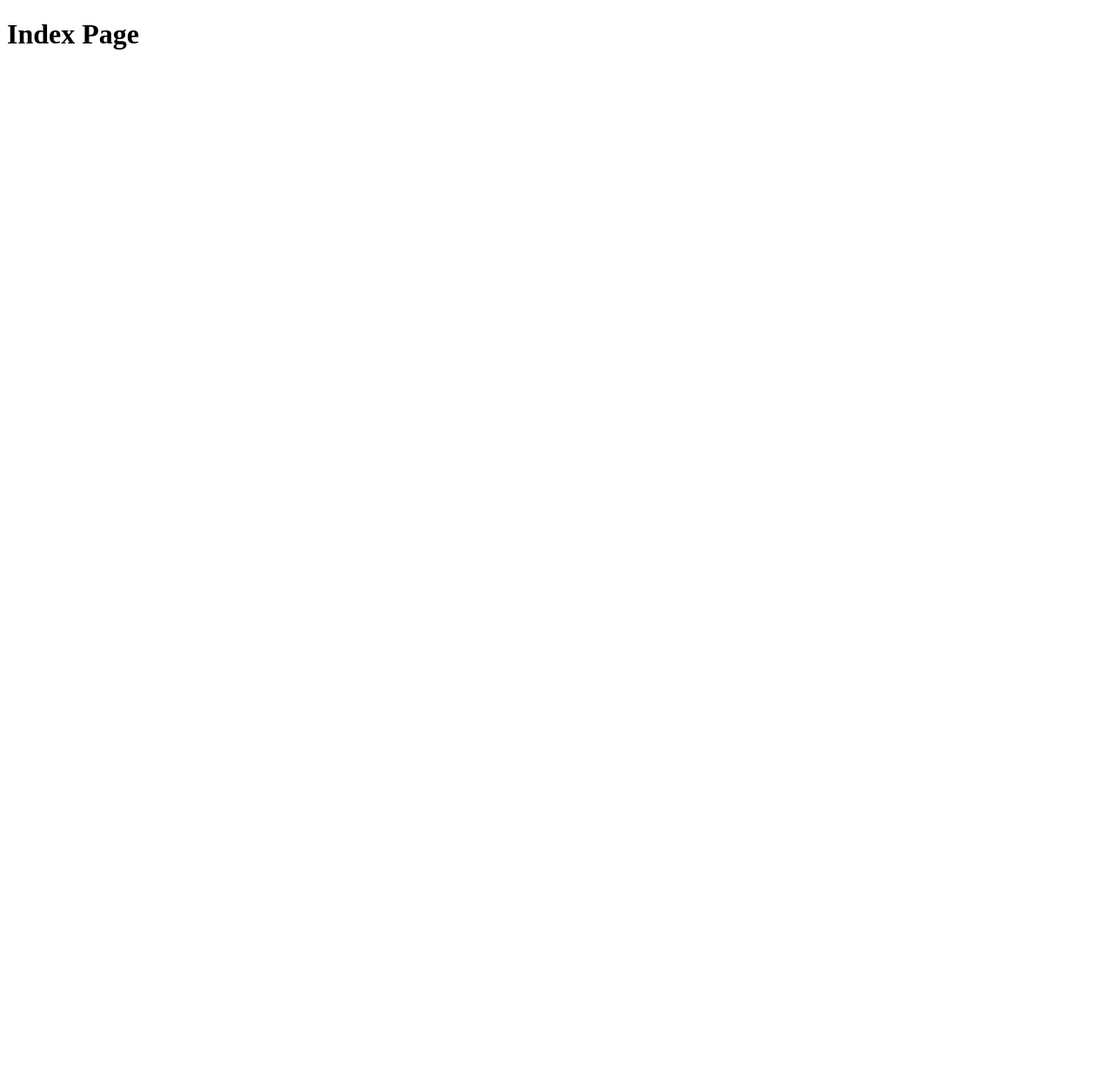
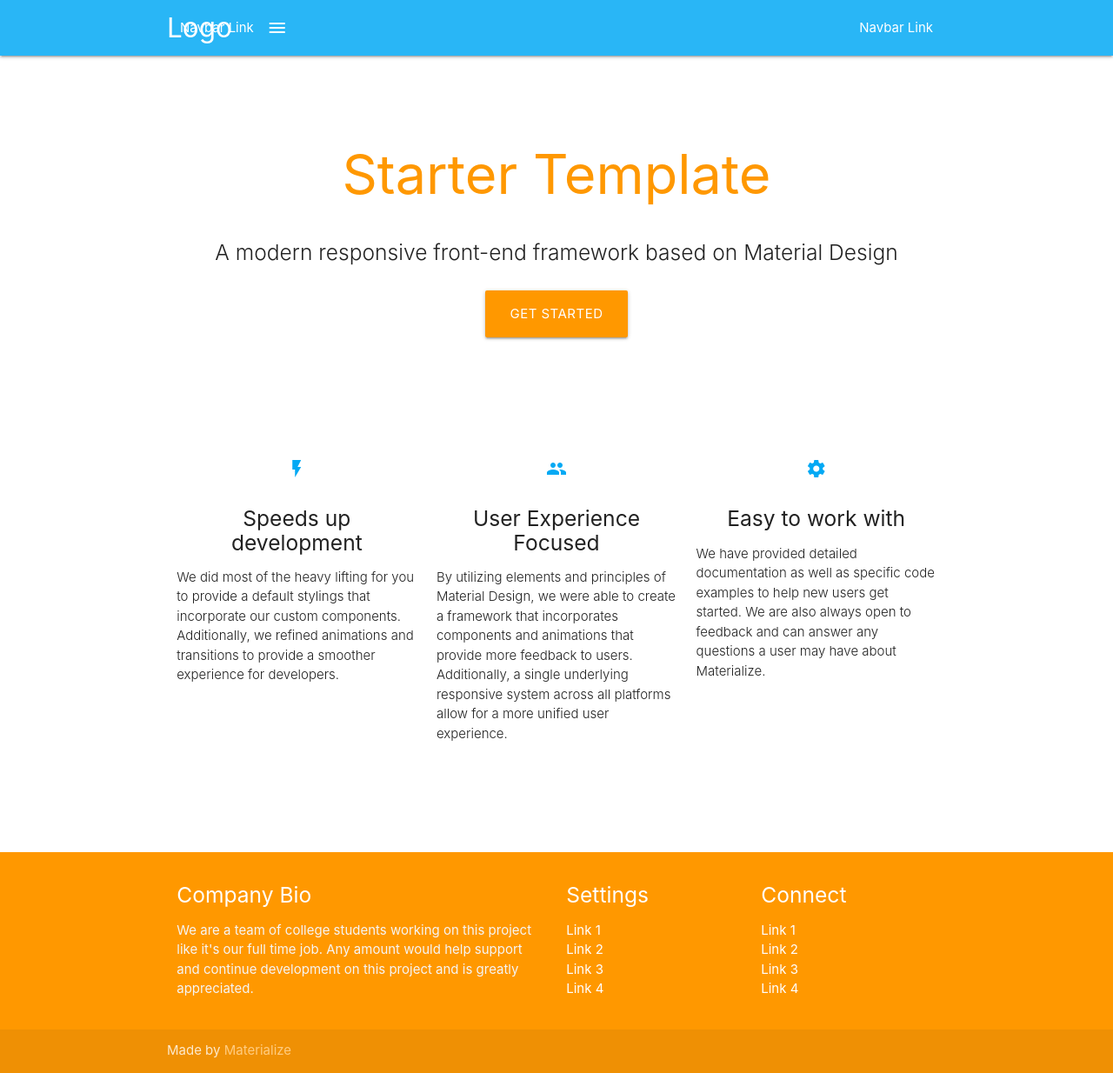
Before and after one commit to datadaveshin/frugi, a Node server app: page / in a window 1280 px wide. Before the commit the page is almost empty. Shown: the whole page at 87% size. Before the commit the page ends 57 px from the top, so only its background shows below. Run offline with Node 20, Linux system fonts and the light colour scheme; some libraries are stand-ins or nearby versions.

Commit message:
Try materialize starter on index

```diff
--- a/views/main/index.ejs
+++ b/views/main/index.ejs
@@ -1,14 +1,126 @@
 <!DOCTYPE html>
 <html lang="en">
 <head>
-    <meta charset="UTF-8">
-    <meta name="viewport" content="width=device-width, initial-scale=1.0">
-    <meta http-equiv="X-UA-Compatible" content="ie=edge">
-    <title>Document</title>
+  <meta http-equiv="Content-Type" content="text/html; charset=UTF-8"/>
+  <meta name="viewport" content="width=device-width, initial-scale=1, maximum-scale=1.0"/>
+  <title>Starter Template - Materialize</title>
+
+  <!-- CSS  -->
+  <link href="https://fonts.googleapis.com/icon?family=Material+Icons" rel="stylesheet">
+  <link href="css/materialize.css" type="text/css" rel="stylesheet" media="screen,projection"/>
+  <link href="css/style.css" type="text/css" rel="stylesheet" media="screen,projection"/>
 </head>
 <body>
-    <header>
-        <h1>Index Page</h1>
-    </header>
-</body>
+  <nav class="light-blue lighten-1" role="navigation">
+    <div class="nav-wrapper container"><a id="logo-container" href="#" class="brand-logo">Logo</a>
+      <ul class="right hide-on-med-and-down">
+        <li><a href="#">Navbar Link</a></li>
+      </ul>
+
+      <ul id="nav-mobile" class="side-nav">
+        <li><a href="#">Navbar Link</a></li>
+      </ul>
+      <a href="#" data-activates="nav-mobile" class="button-collapse"><i class="material-icons">menu</i></a>
+    </div>
+  </nav>
+  <div class="section no-pad-bot" id="index-banner">
+    <div class="container">
+      <br><br>
+      <h1 class="header center orange-text">Starter Template</h1>
+      <div class="row center">
+        <h5 class="header col s12 light">A modern responsive front-end framework based on Material Design</h5>
+      </div>
+      <div class="row center">
+        <a href="http://materializecss.com/getting-started.html" id="download-button" class="btn-large waves-effect waves-light orange">Get Started</a>
+      </div>
+      <br><br>
+
+    </div>
+  </div>
+
+
+  <div class="container">
+    <div class="section">
+
+      <!--   Icon Section   -->
+      <div class="row">
+        <div class="col s12 m4">
+          <div class="icon-block">
+            <h2 class="center light-blue-text"><i class="material-icons">flash_on</i></h2>
+            <h5 class="center">Speeds up development</h5>
+
+            <p class="light">We did most of the heavy lifting for you to provide a default stylings that incorporate our custom components. Additionally, we refined animations and transitions to provide a smoother experience for developers.</p>
+          </div>
+        </div>
+
+        <div class="col s12 m4">
+          <div class="icon-block">
+            <h2 class="center light-blue-text"><i class="material-icons">group</i></h2>
+            <h5 class="center">User Experience Focused</h5>
+
+            <p class="light">By utilizing elements and principles of Material Design, we were able to create a framework that incorporates components and animations that provide more feedback to users. Additionally, a single underlying responsive system across all platforms allow for a more unified user experience.</p>
+          </div>
+        </div>
+
+        <div class="col s12 m4">
+          <div class="icon-block">
+            <h2 class="center light-blue-text"><i class="material-icons">settings</i></h2>
+            <h5 class="center">Easy to work with</h5>
+
+            <p class="light">We have provided detailed documentation as well as specific code examples to help new users get started. We are also always open to feedback and can answer any questions a user may have about Materialize.</p>
+          </div>
+        </div>
+      </div>
+
+    </div>
+    <br><br>
+
+    <div class="section">
+
+    </div>
+  </div>
+
+  <footer class="page-footer orange">
+    <div class="container">
+      <div class="row">
+        <div class="col l6 s12">
+          <h5 class="white-text">Company Bio</h5>
+          <p class="grey-text text-lighten-4">We are a team of college students working on this project like it's our full time job. Any amount would help support and continue development on this project and is greatly appreciated.</p>
+
+
+        </div>
+        <div class="col l3 s12">
+          <h5 class="white-text">Settings</h5>
+          <ul>
+            <li><a class="white-text" href="#!">Link 1</a></li>
+            <li><a class="white-text" href="#!">Link 2</a></li>
+            <li><a class="white-text" href="#!">Link 3</a></li>
+            <li><a class="white-text" href="#!">Link 4</a></li>
+          </ul>
+        </div>
+        <div class="col l3 s12">
+          <h5 class="white-text">Connect</h5>
+          <ul>
+            <li><a class="white-text" href="#!">Link 1</a></li>
+            <li><a class="white-text" href="#!">Link 2</a></li>
+            <li><a class="white-text" href="#!">Link 3</a></li>
+            <li><a class="white-text" href="#!">Link 4</a></li>
+          </ul>
+        </div>
+      </div>
+    </div>
+    <div class="footer-copyright">
+      <div class="container">
+      Made by <a class="orange-text text-lighten-3" href="http://materializecss.com">Materialize</a>
+      </div>
+    </div>
+  </footer>
+
+
+  <!--  Scripts-->
+  <script src="https://code.jquery.com/jquery-2.1.1.min.js"></script>
+  <script src="js/materialize.js"></script>
+  <script src="js/init.js"></script>
+
+  </body>
 </html>
```
